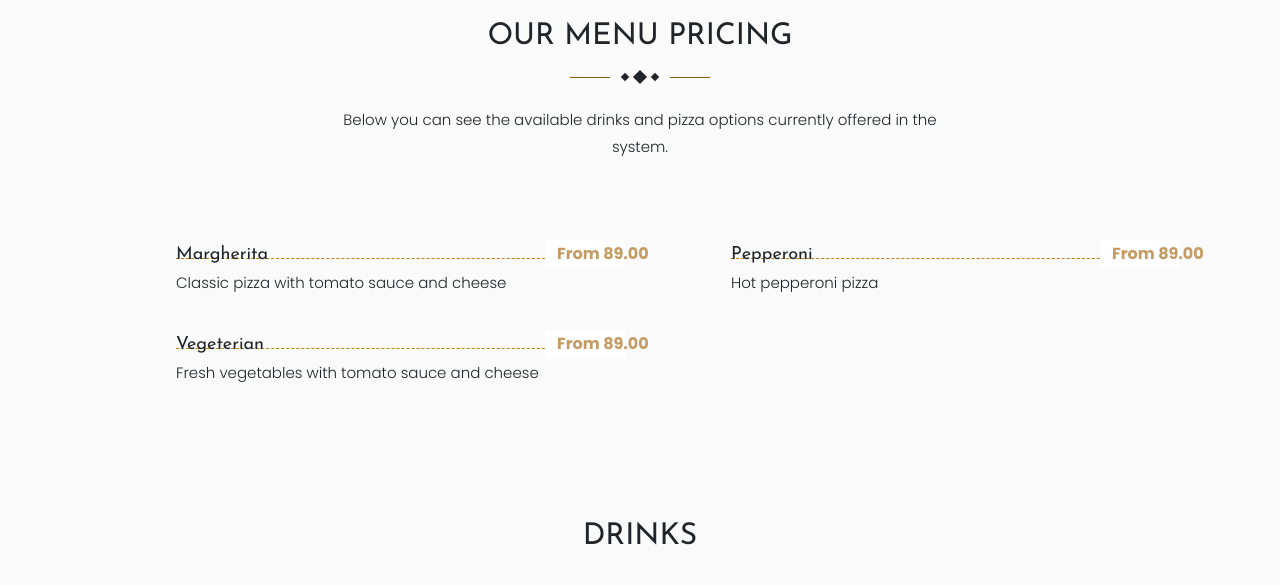
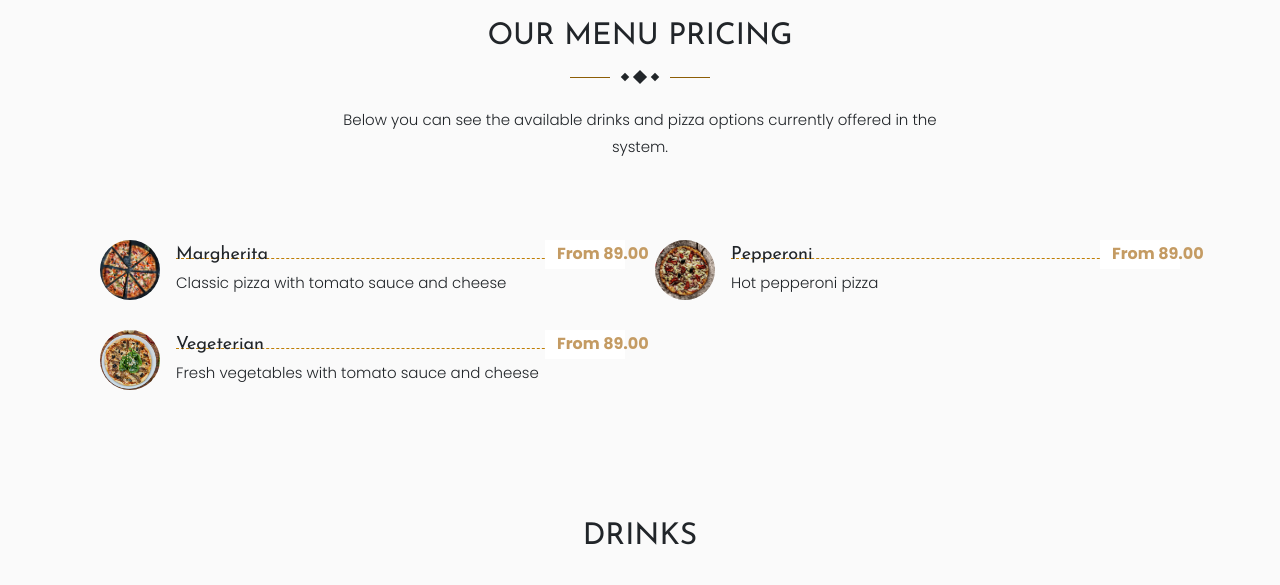
Before and after one commit to floramousavi/pizza_django_project, a Django app: page /menu/ in a window 1280 px wide. Shown: the part 768-1353 px from the top of the page. Run offline with Django 5.2, Linux system fonts and the light colour scheme; data comes from the database, SQL or seed files in the repository; some libraries are stand-ins or nearby versions; some web fonts are replaced.

Commit message:
Solved the menu list style issues

```diff
--- a/menu/templates/menu/menu_list.html
+++ b/menu/templates/menu/menu_list.html
@@ -24,12 +24,11 @@
     .services-wrap .text .price,
     .services-wrap .text .price span {
         color: #212529 !important;
-        background: transparent !important;
+        background-color: transparent !important;
     }
 
     /* Pricing list readability */
     .pricing-entry,
-    .pricing-entry *,
     .pricing-entry .desc,
     .pricing-entry .desc *,
     .pricing-entry .text,
@@ -76,6 +75,12 @@
     background: #ffffff !important;
     position: relative;
     z-index: 2;
+}
+.services-wrap .img,
+.pricing-entry .img {
+    background-size: cover !important;
+    background-position: center center !important;
+    background-repeat: no-repeat !important;
 }
 </style>
 <section class="ftco-section">
```
